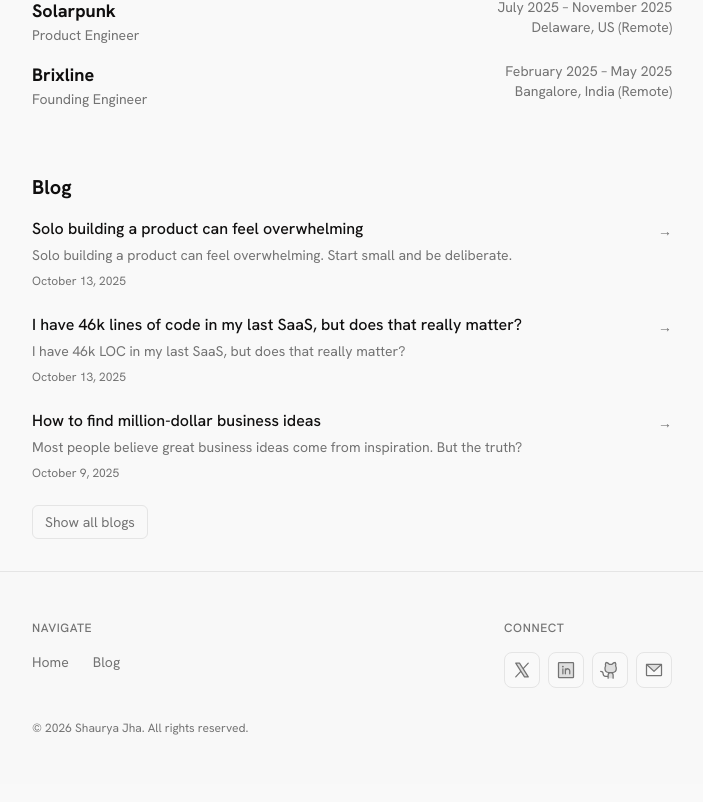
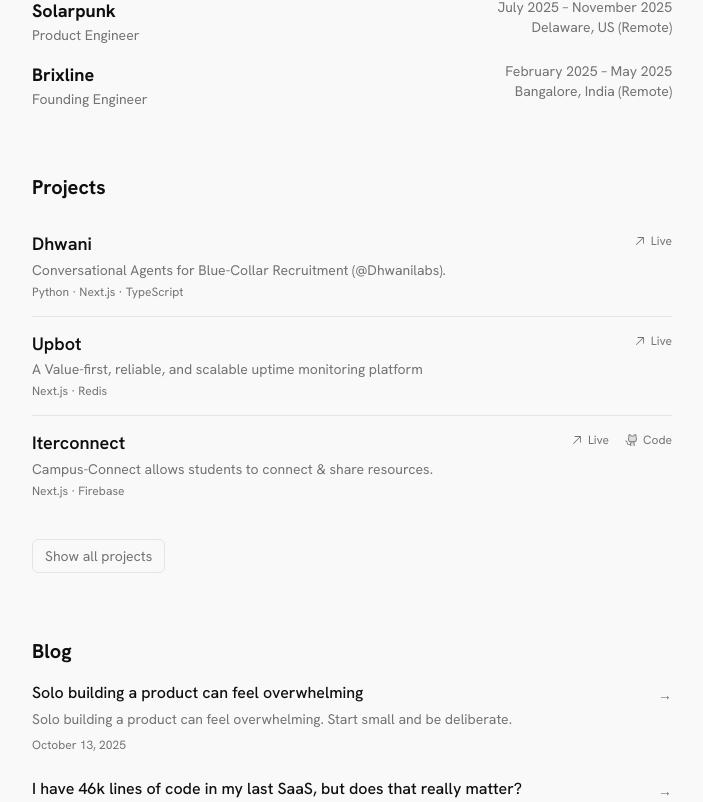
Before and after one commit to shaurya35/portfolio, a Next.js app in the folder apps/web/: page / in a window 1280 px wide. Shown: the part 491-1293 px from the top of the page, without its empty margins (288-991 px from the left). Built offline with nearby package versions, Linux system fonts and the light colour scheme.

Commit message:
feat(web): add projects section to homepage
Hero -> Experience -> Projects (3) -> Blog (3), matching Blog's
existing rhythm.

```diff
--- a/apps/web/app/page.tsx
+++ b/apps/web/app/page.tsx
@@ -1,5 +1,6 @@
 import { Hero } from "@/components/sections/hero";
 import { Experience } from "@/components/sections/experience";
+import { Projects } from "@/components/sections/projects";
 import { Blog } from "@/components/sections/blog";
 
 export default function Home() {
@@ -7,6 +8,7 @@
     <>
       <Hero />
       <Experience />
+      <Projects />
       <Blog />
     </>
   );
--- /dev/null
+++ b/apps/web/components/sections/projects.tsx
@@ -0,0 +1,25 @@
+import Link from "next/link";
+import { projects } from "@/content/projects";
+import { SectionHeading } from "@/components/section-heading";
+import { ProjectRow } from "@/components/project-row";
+
+export function Projects() {
+  return (
+    <section className="py-8">
+      <SectionHeading>Projects</SectionHeading>
+
+      <div className="mt-4 divide-y divide-border">
+        {projects.slice(0, 3).map((project) => (
+          <ProjectRow key={project.slug} project={project} />
+        ))}
+      </div>
+
+      <Link
+        href="/projects"
+        className="mt-6 inline-block rounded-md border border-border px-3 py-1.5 text-sm text-muted-foreground transition-colors hover:text-foreground"
+      >
+        Show all projects
+      </Link>
+    </section>
+  );
+}
```
